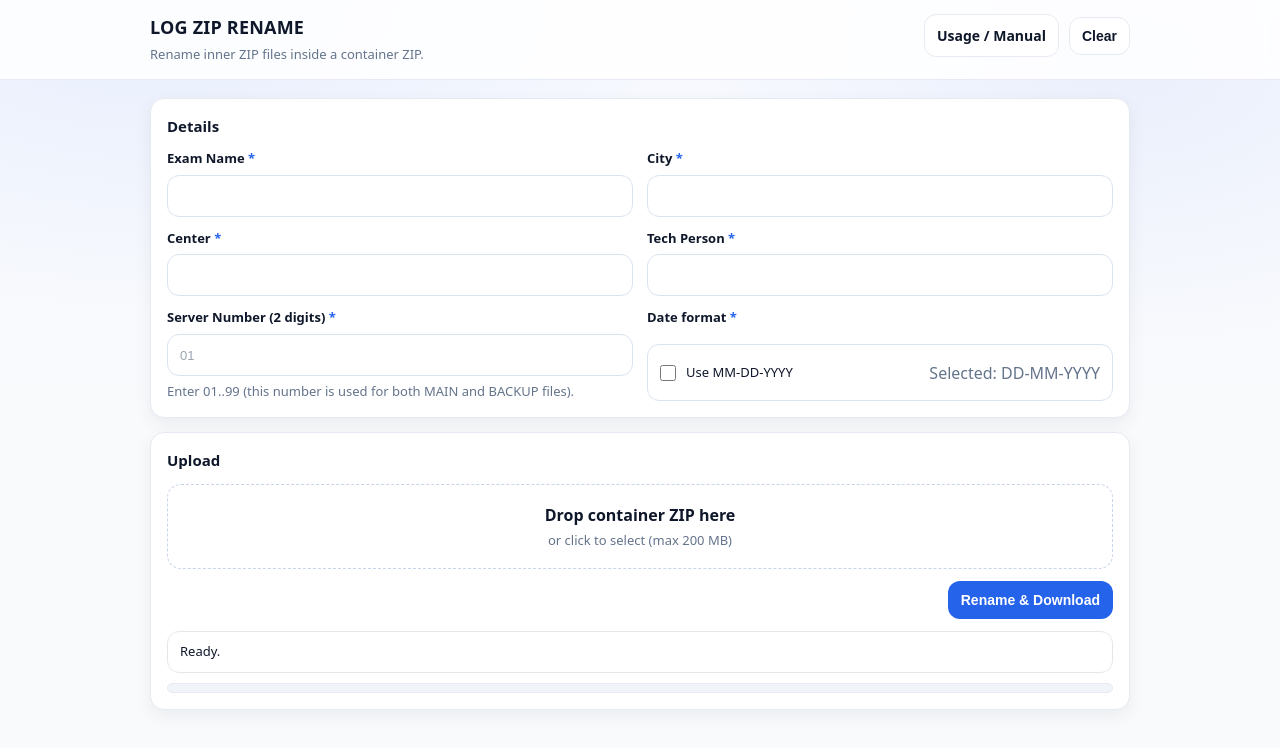
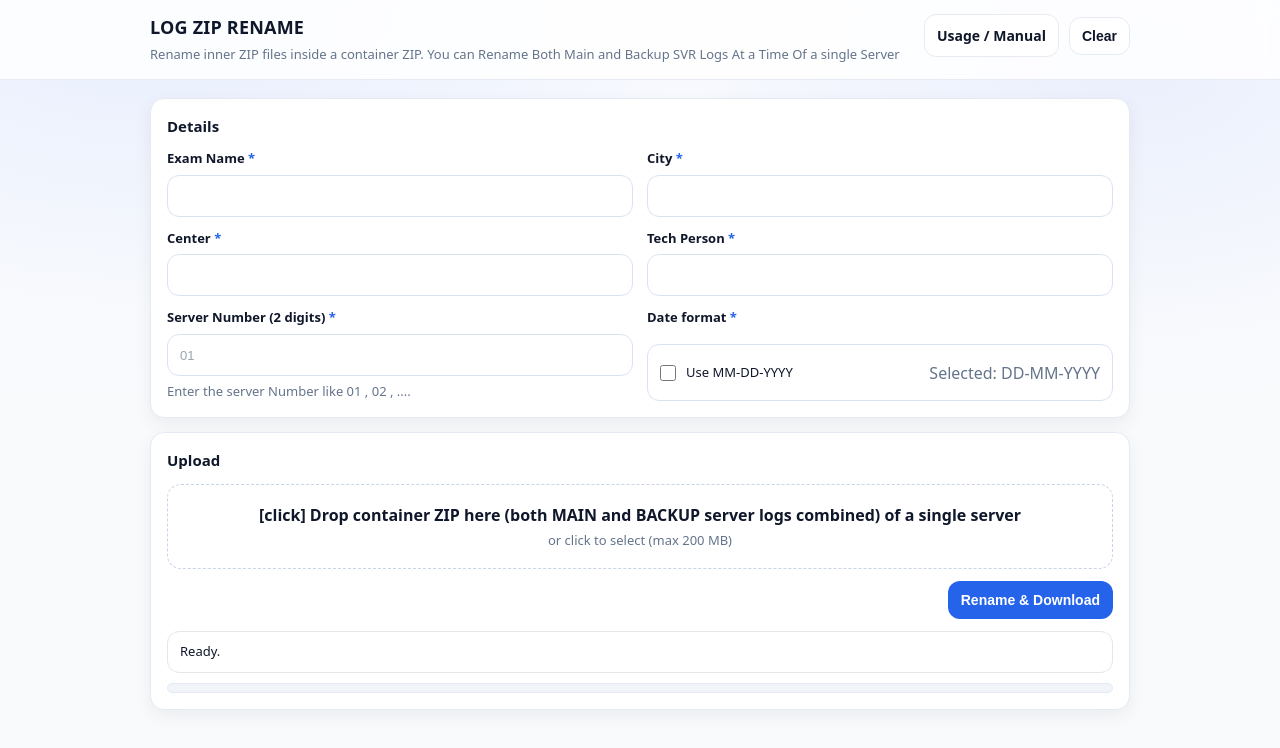
Before and after one commit to Vijju111/ZIP-RENAMER, a plain HTML site: page static/index.html in a window 1280 px wide. Drawn offline with Linux system fonts and the light colour scheme.

Commit message:
PLACE HOLDER FIX

```diff
--- a/static/index.html
+++ b/static/index.html
@@ -11,7 +11,7 @@
     <div class="container topbarRow">
       <div class="brand">
         <div class="brandTitle">LOG ZIP RENAME</div>
-        <div class="brandSub">Rename inner ZIP files inside a container ZIP.</div>
+        <div class="brandSub">Rename inner ZIP files inside a container ZIP. You can Rename Both Main and Backup SVR Logs At a Time Of a single Server</div>
       </div>
 
       <div class="topbarActions">
@@ -50,7 +50,7 @@
           <span class="label">Server Number (2 digits) <span class="req">*</span></span>
           <input id="server_number" type="text" inputmode="numeric" maxlength="2" placeholder="01" />
           <div class="muted" style="font-size:13px;">
-            Enter 01..99 (this number is used for both MAIN and BACKUP files).
+            Enter the server Number like 01 , 02 , ....
           </div>
         </label>
 
@@ -74,7 +74,7 @@
 
       <div class="dropzone" id="dropzone">
         <div class="dropText">
-          <div class="dropTitle">Drop container ZIP here</div>
+          <div class="dropTitle">[click] Drop container ZIP here (both MAIN and BACKUP server logs combined) of a single server</div>
           <div class="dropSub">or click to select (max 200 MB)</div>
         </div>
         <input id="file" type="file" accept=".zip,application/zip" />
```
